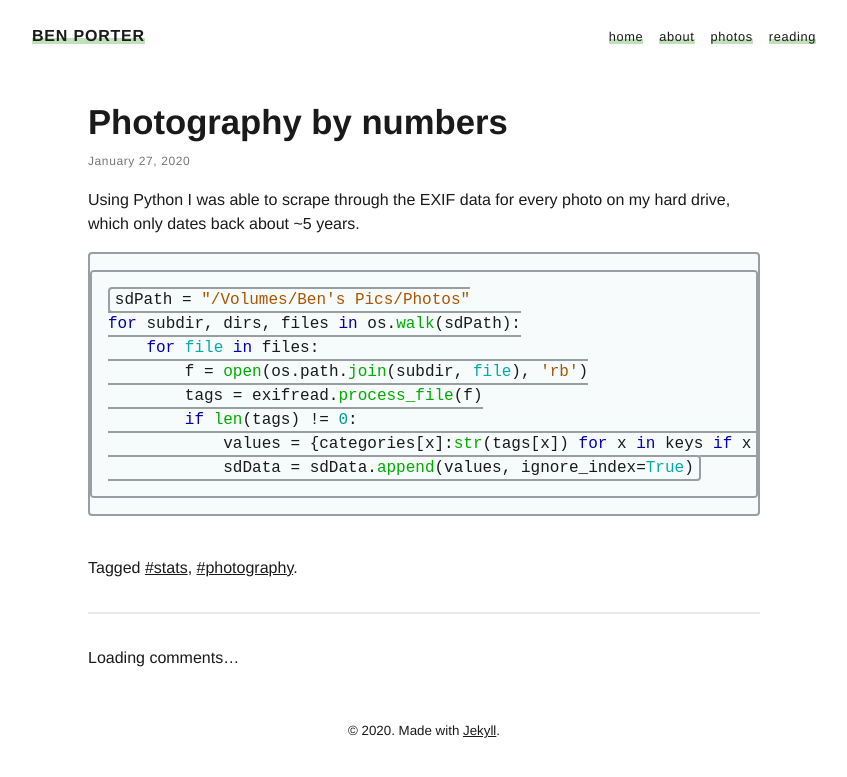
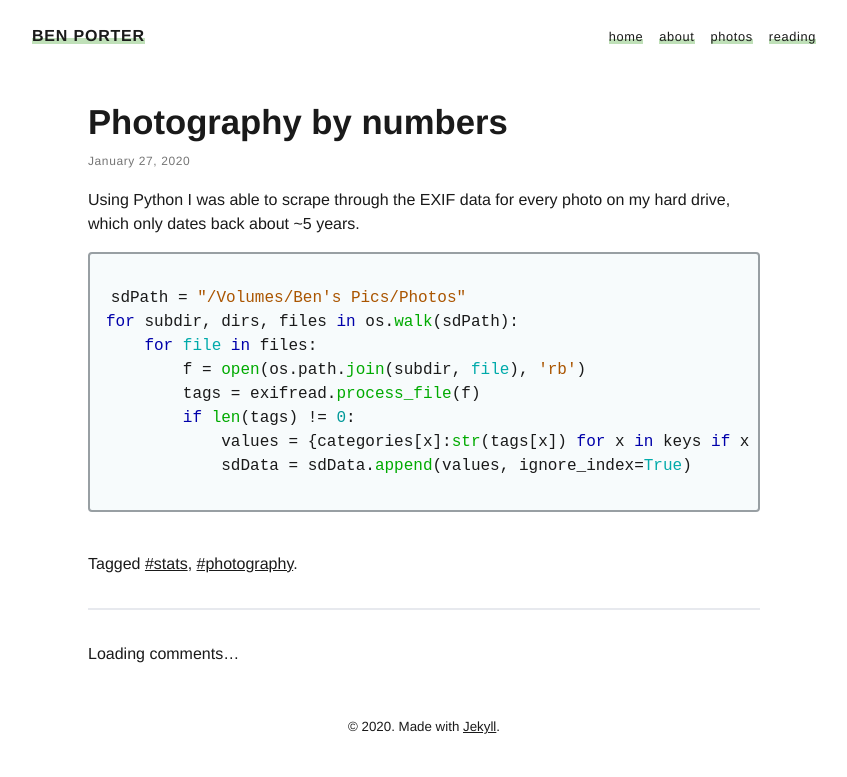
Before and after one commit to penborter/penborter.github.io, a Jekyll site: the page built from _posts/2020-01-27-photo-stats.md, in a window 1280 px wide. Shown: the top 777 px of the page, without its empty margins (216-1063 px from the left). Built offline with Jekyll 4.4.1, drawn with Linux system fonts in a browser that asks for light colours; some web fonts are replaced.

Commit message:
Update _type.scss

```diff
--- a/_sass/_type.scss
+++ b/_sass/_type.scss
@@ -44,13 +44,17 @@ dl {
   }
 }
 
-code, .highlight {
-    background: #f7fbfc;
-    overflow: auto;
+div.highlight {
     border: 2px solid;
     border-radius: 4px;
     border-color: #989fa3;
 }
+
+code, .highlight {
+    background: #f7fbfc;
+    overflow: auto;
+}
+
 code {
 	word-break: break-all;
 }
```
